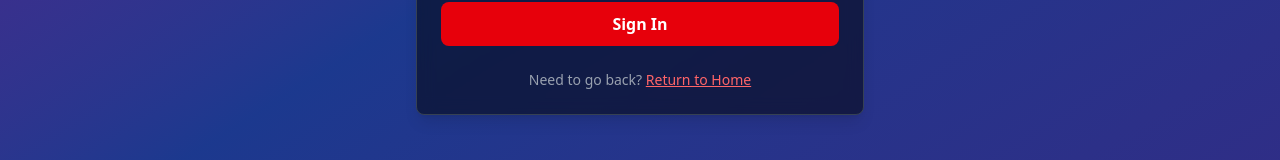
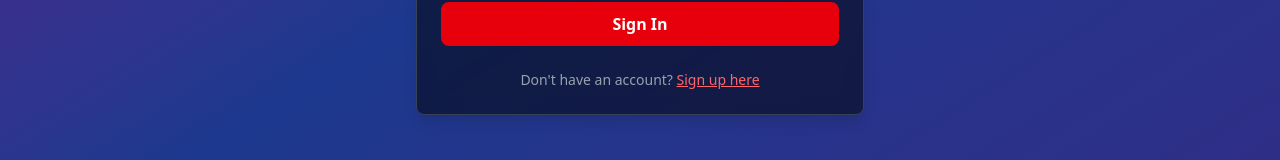
Before and after one commit to jamie-arodi/movie-app, a React (Vite) app: page / in a window 1280 px wide. Shown: the part 526-686 px from the top of the page. Built offline with nearby package versions, Linux system fonts and the light colour scheme; no server answers.

Commit message:
Add sign in redirect workflow from Login component

```diff
--- a/src/components/Login.tsx
+++ b/src/components/Login.tsx
@@ -36,10 +36,6 @@ export const Login: React.FC<LoginProps> = ({ onSuccess }) => {
       ...prev,
       [name]: value
     }))
-  }
-
-  const handleBackToHome = () => {
-    setCurrentView('home')
   }
 
   return (
@@ -119,13 +115,13 @@ export const Login: React.FC<LoginProps> = ({ onSuccess }) => {
 
             <div className="mt-6 text-center">
               <p className="text-gray-400 text-sm">
-                Need to go back?{" "}
+                Don't have an account?{" "}
                 <button
-                  onClick={handleBackToHome}
+                  onClick={() => setCurrentView('signup')}
                   disabled={loginMutation.isPending}
                   className="text-red-400 hover:text-red-300 underline disabled:text-gray-500 disabled:cursor-not-allowed"
                 >
-                  Return to Home
+                  Sign up here
                 </button>
               </p>
             </div>
--- a/src/components/Signup.tsx
+++ b/src/components/Signup.tsx
@@ -181,13 +181,13 @@ export const Signup: React.FC<SignupProps> = ({ onSuccess }) => {
 
             <div className="mt-6 text-center">
               <p className="text-gray-400 text-sm">
-                Need to go back?{" "}
+                Already have an account?{" "}
                 <button
                   onClick={handleBackToHome}
                   disabled={signupMutation.isPending}
                   className="text-red-400 hover:text-red-300 underline disabled:text-gray-500 disabled:cursor-not-allowed"
                 >
-                  Return to Home
+                  Return to Login
                 </button>
               </p>
             </div>
```
